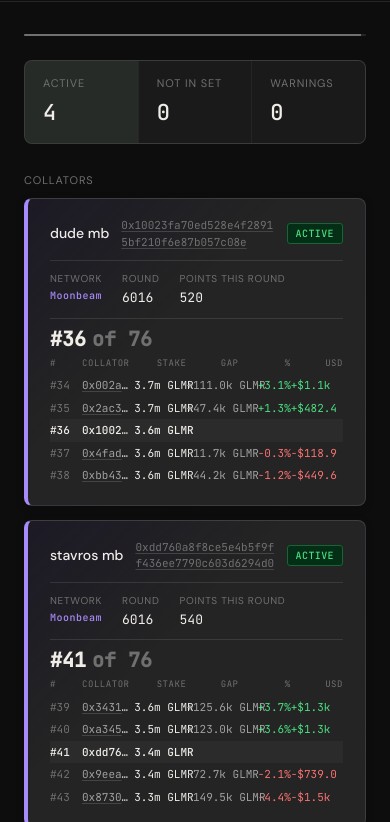
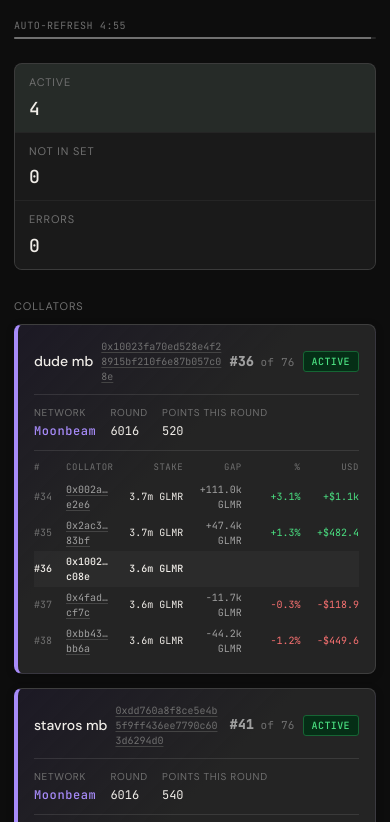
Before and after one commit to yaronski/collator-monitor, a website: page index.html in a window 390 px wide. Shown: the part 50-872 px from the top of the page. Drawn offline with Linux system fonts and the light colour scheme.

Commit message:
fix: remove dead Subscan API, kill warning state, rank in header, mobile responsive, Pages deploy workflow

```diff
--- a/index.html
+++ b/index.html
@@ -62,7 +62,6 @@ body {
 .indicator { width: 7px; height: 7px; border-radius: 50%; background: var(--text3); flex-shrink: 0; }
 .indicator.live  { background: var(--green); box-shadow: 0 0 6px var(--green); animation: blink 2s ease-in-out infinite; }
 .indicator.error { background: var(--red); }
-.indicator.stale { background: var(--amber); }
 @keyframes blink { 0%,100%{opacity:1} 50%{opacity:0.4} }
 .topbar-right { font-family: var(--mono); font-size: 11px; color: var(--text3); text-align: right; line-height: 1.4; }
 .page { max-width: 860px; margin: 0 auto; padding: 32px 24px 64px; }
@@ -75,7 +74,6 @@ body {
 .stat { flex: 1; padding: 14px 18px; background: var(--bg2); }
 .stat.ok   { background: rgba(74, 222, 128, 0.03); }
 .stat.bad  { background: rgba(248, 113, 113, 0.04); }
-.stat.warn { background: rgba(251, 191, 36, 0.03); }
 .stat-label { font-size: 11px; color: var(--text3); text-transform: uppercase; letter-spacing: 0.08em; margin-bottom: 4px; }
 .stat-value { font-family: var(--mono); font-size: 22px; font-weight: 500; color: var(--text); }
 
@@ -95,14 +93,19 @@ body {
   border-left: 4px solid var(--orange);
   background: linear-gradient(135deg, rgba(251,146,60,0.1) 0%, var(--bg3) 40%);
 }
-.card.status-inactive   { border-color: var(--red-d); background: #1a1212; }
-.card.status-warning    { border-color: rgba(251,191,36,0.3); background: #151208; }
-.card.status-error      { border-color: rgba(251,191,36,0.25); }
+.card.status-inactive { border-color: var(--red-d); background: #1a1212; }
+.card.status-error    { border-color: rgba(251,191,36,0.25); }
 
 .card-row { display: flex; align-items: center; gap: 12px; flex-wrap: wrap; }
 .card-label { font-size: 14px; font-weight: 500; color: var(--text); }
 .card-addr { font-family: var(--mono); font-size: 11px; color: var(--text3); word-break: break-all; flex: 1; min-width: 0; }
 .card-addr a { color: var(--text3); text-decoration: underline; text-underline-offset: 2px; text-decoration-color: #444; }
+
+.card-rank {
+  font-family: var(--mono); font-size: 11px; color: var(--text3);
+  flex-shrink: 0; letter-spacing: 0.02em;
+}
+.card-rank .rank-num { font-size: 13px; font-weight: 600; color: var(--text2); }
 
 .status-badge {
   font-family: var(--mono); font-size: 10px; font-weight: 500;
@@ -110,7 +113,6 @@ body {
 }
 .status-badge.active   { background: var(--green-bg); color: var(--green); border: 1px solid var(--green-d); }
 .status-badge.inactive { background: var(--red-bg);   color: var(--red);   border: 1px solid var(--red-d); }
-.status-badge.warning  { background: var(--amber-bg); color: var(--amber); border: 1px solid #78350f; }
 .status-badge.error    { background: var(--amber-bg); color: var(--amber); border: 1px solid #78350f; }
 
 .card-meta {
@@ -130,10 +132,6 @@ body {
 
 .ranking { margin-top: 10px; padding-top: 10px; border-top: 1px solid var(--border); }
 
-.rank-header { display: flex; align-items: baseline; gap: 6px; margin-bottom: 8px; }
-.rank-num { font-family: var(--mono); font-size: 20px; font-weight: 600; color: var(--text); line-height: 1; }
-.rank-of   { font-family: var(--mono); font-size: 20px; font-weight: 600; color: var(--text3); line-height: 1; }
-
 .ranking-table { width: 100%; font-family: var(--mono); font-size: 11px; border-collapse: collapse; table-layout: fixed; }
 .ranking-table th {
   font-size: 9px; color: var(--text3); text-transform: uppercase; letter-spacing: 0.06em;
@@ -141,12 +139,17 @@ body {
 }
 .ranking-table th:nth-child(1) { width: 32px; text-align: left; }
 .ranking-table th:nth-child(2) { text-align: left; }
+.ranking-table th:nth-child(3),
+.ranking-table th:nth-child(4),
+.ranking-table th:nth-child(5),
+.ranking-table th:nth-child(6) { text-align: right; }
 .ranking-table td { padding: 3px 0; vertical-align: middle; white-space: nowrap; }
 .ranking-table td:nth-child(1) { color: var(--text3); text-align: left; }
 .ranking-table td:nth-child(2) { text-align: left; overflow: hidden; text-overflow: ellipsis; }
 .ranking-table td:nth-child(3),
 .ranking-table td:nth-child(4),
-.ranking-table td:nth-child(5) { text-align: right; }
+.ranking-table td:nth-child(5),
+.ranking-table td:nth-child(6) { text-align: right; }
 .ranking-table td:nth-child(4) { color: var(--text2); }
 .ranking-table tr.self td { color: var(--text); font-weight: 500; background: rgba(255,255,255,0.03); }
 .ranking-table .gap-ahead  { color: var(--green); }
@@ -159,9 +162,28 @@ body {
 .empty { text-align: center; padding: 60px 0; color: var(--text3); font-size: 13px; line-height: 1.8; }
 
 .footer { margin-top: 40px; padding-top: 16px; border-top: 1px solid var(--border); font-size: 11px; color: var(--text3); font-family: var(--mono); display: flex; justify-content: space-between; flex-wrap: wrap; gap: 6px; }
+.footer a { color: inherit; text-decoration: underline; text-decoration-color: #444; }
 
-.refresh-bar { height: 2px; background: var(--border); border-radius: 1px; overflow: hidden; margin-bottom: 24px; }
+.refresh-wrap { margin-bottom: 24px; }
+.refresh-label { font-family: var(--mono); font-size: 10px; color: var(--text3); margin-bottom: 4px; text-transform: uppercase; letter-spacing: 0.06em; }
+.refresh-bar { height: 2px; background: var(--border); border-radius: 1px; overflow: hidden; }
 .refresh-bar-fill { height: 100%; background: var(--text3); transition: width 1s linear; }
+
+@media (max-width: 640px) {
+  .topbar { padding: 0 16px; height: 48px; }
+  .page { padding: 20px 14px 48px; }
+  .card { padding: 14px 16px; }
+  .card-row { gap: 8px; }
+  .card-addr { font-size: 10px; }
+  .card-meta { gap: 14px; }
+  .meta-val { font-size: 12px; }
+  .ranking-table { font-size: 10px; }
+  .ranking-table td, .ranking-table th { white-space: normal; word-break: break-word; }
+  .stats { flex-direction: column; }
+  .stat { padding: 10px 14px; }
+  .stat-value { font-size: 18px; }
+  .footer { flex-direction: column; gap: 4px; }
+}
 </style>
 </head>
 <body>
@@ -175,21 +197,24 @@ body {
 </div>
 
 <div class="page">
-  <div class="refresh-bar"><div class="refresh-bar-fill" id="refreshFill" style="width:100%"></div></div>
+  <div class="refresh-wrap">
+    <div class="refresh-label">Auto-refresh <span id="countdownText">5:00</span></div>
+    <div class="refresh-bar"><div class="refresh-bar-fill" id="refreshFill" style="width:100%"></div></div>
+  </div>
   <div class="alert-banner" id="alertBanner"></div>
 
   <div class="stats" id="statsRow">
     <div class="stat ok" id="statActiveBox"><div class="stat-label">Active</div><div class="stat-value" id="statActive">\u2013</div></div>
     <div class="stat" id="statInactiveBox"><div class="stat-label">Not in set</div><div class="stat-value" id="statInactive">\u2013</div></div>
-    <div class="stat" id="statWarnBox"><div class="stat-label">Warnings</div><div class="stat-value" id="statWarn">\u2013</div></div>
+    <div class="stat" id="statErrorBox"><div class="stat-label">Errors</div><div class="stat-value" id="statError">\u2013</div></div>
   </div>
 
   <div class="section-label">Collators</div>
   <div class="cards" id="cardList"><div class="empty">Loading status\u2026</div></div>
 
   <div class="footer">
-    <span>Precompile <a href="https://moonbeam.moonscan.io/address/0x0000000000000000000000000000000000000800" target="_blank" style="color:inherit;text-decoration:underline">0x\u2026800</a> \u00B7 isSelectedCandidate + awardedPoints</span>
-    <span>Updated by GitHub Actions every hour</span>
+    <span>Precompile <a href="https://moonbeam.moonscan.io/address/0x0000000000000000000000000000000000000800" target="_blank">0x\u2026800</a> \u00B7 isSelectedCandidate + awardedPoints</span>
+    <span><a href="https://github.com/yaronski/collator-monitor" target="_blank">Source on GitHub</a> \u00B7 Updated by GitHub Actions every hour</span>
   </div>
 </div>
 
@@ -209,22 +234,22 @@ function ago(iso) {
   return Math.floor(d/3600) + 'h ago';
 }
 function statusLabel(s) {
-  return { active:'ACTIVE', inactive:'NOT IN SET', warning:'IN SET \u00B7 0 PTS', error:'ERROR' }[s] || s.toUpperCase();
+  return { active:'ACTIVE', inactive:'NOT IN SET', error:'ERROR' }[s] || s.toUpperCase();
 }
 
 function setIndicator(state) { document.getElementById('liveIndicator').className = 'indicator ' + state; }
 
 function renderStats(collators) {
   const v = Object.values(collators);
-  const ac = v.filter(c => c.statusText === 'active').length;
+  const ac = v.filter(c => c.isActive).length;
   const ic = v.filter(c => c.statusText === 'inactive').length;
-  const wc = v.filter(c => c.statusText === 'warning').length;
+  const ec = v.filter(c => c.statusText === 'error').length;
   document.getElementById('statActive').textContent = ac;
   document.getElementById('statInactive').textContent = ic;
-  document.getElementById('statWarn').textContent = wc;
+  document.getElementById('statError').textContent = ec;
   document.getElementById('statActiveBox').className = 'stat' + (ac > 0 ? ' ok' : '');
   document.getElementById('statInactiveBox').className = 'stat' + (ic > 0 ? ' bad' : '');
-  document.getElementById('statWarnBox').className = 'stat' + (wc > 0 ? ' warn' : '');
+  document.getElementById('statErrorBox').className = 'stat' + (ec > 0 ? ' bad' : '');
 }
 
 function renderRanking(col) {
@@ -265,10 +290,6 @@ function renderRanking(col) {
     + (hasUsd ? '<th>USD</th>' : '');
 
   return '<div class="ranking">'
-    + '<div class="rank-header">'
-    + '<span class="rank-num">#' + r.rank + '</span>'
-    + '<span class="rank-of">of ' + r.totalSelected + '</span>'
-    + '</div>'
     + '<table class="ranking-table"><tr>' + thCols + '</tr>' + rows + '</table>'
     + '</div>';
 }
@@ -280,7 +301,7 @@ function renderCards(collators, lastChecked) {
     list.innerHTML = '<div class="empty">No collators in status.json yet.<br>Add an address to config.json and run the GitHub Actions workflow.</div>';
     return;
   }
-  const statusOrder = { inactive:0, error:1, warning:2, active:3 };
+  const statusOrder = { inactive:0, error:1, active:3 };
   const networkOrder = { moonbeam:0, moonriver:1 };
   entries.sort((a,b) => {
     const n = (networkOrder[a.network]??9) - (networkOrder[b.network]??9);
@@ -297,10 +318,15 @@ function renderCards(collators, lastChecked) {
     const subscanBase = col.network === 'moonbeam' ? 'https://moonbeam.moonscan.io/address/' : 'https://moonriver.moonscan.io/address/';
     const networkLabel = col.network === 'moonbeam' ? 'Moonbeam' : 'Moonriver';
 
+    const rankHtml = (col.ranking && col.ranking.rank)
+      ? '<span class="card-rank"><span class="rank-num">#' + col.ranking.rank + '</span> of ' + col.ranking.totalSelected + '</span>'
+      : '';
+
     return '<div class="card status-' + st + ' network-' + col.network + '">'
       + '<div class="card-row">'
       + '<div class="card-label">' + label + '</div>'
       + '<div class="card-addr"><a href="' + subscanBase + col.address + '" target="_blank">' + col.address + '</a></div>'
+      + rankHtml
       + '<span class="status-badge ' + st + '">' + statusLabel(st) + '</span>'
       + '</div>'
       + '<div class="card-meta">'
@@ -331,8 +357,8 @@ async function load() {
     const data = await res.json();
     const collators = data.collators || {};
     const hasIssue = Object.values(collators).some(c => c.statusText === 'inactive');
-    const hasWarn = Object.values(collators).some(c => c.statusText === 'warning');
-    setIndicator(hasIssue ? 'error' : hasWarn ? 'stale' : 'live');
+    const hasError = Object.values(collators).some(c => c.statusText === 'error');
+    setIndicator(hasIssue ? 'error' : hasError ? 'stale' : 'live');
     document.getElementById('topbarMeta').innerHTML =
       'Updated ' + ago(data.lastUpdated) + '<br>' + fmt(data.lastUpdated);
     renderStats(collators);
@@ -349,9 +375,13 @@ function startCountdown() {
   clearInterval(countdownInterval);
   countdownSec = REFRESH_MS / 1000;
   const fill = document.getElementById('refreshFill');
+  const countdownText = document.getElementById('countdownText');
   countdownInterval = setInterval(() => {
     countdownSec--;
     fill.style.width = Math.max(0, (countdownSec / (REFRESH_MS / 1000)) * 100) + '%';
+    const m = Math.floor(countdownSec / 60);
+    const s = countdownSec % 60;
+    countdownText.textContent = m + ':' + (s < 10 ? '0' : '') + s;
     if (countdownSec <= 0) { clearInterval(countdownInterval); load().then(startCountdown); }
   }, 1000);
 }
```
Also changed, not shown: scripts/check.mjs (+9 -50 lines), .github/workflows/pages.yml (added).
